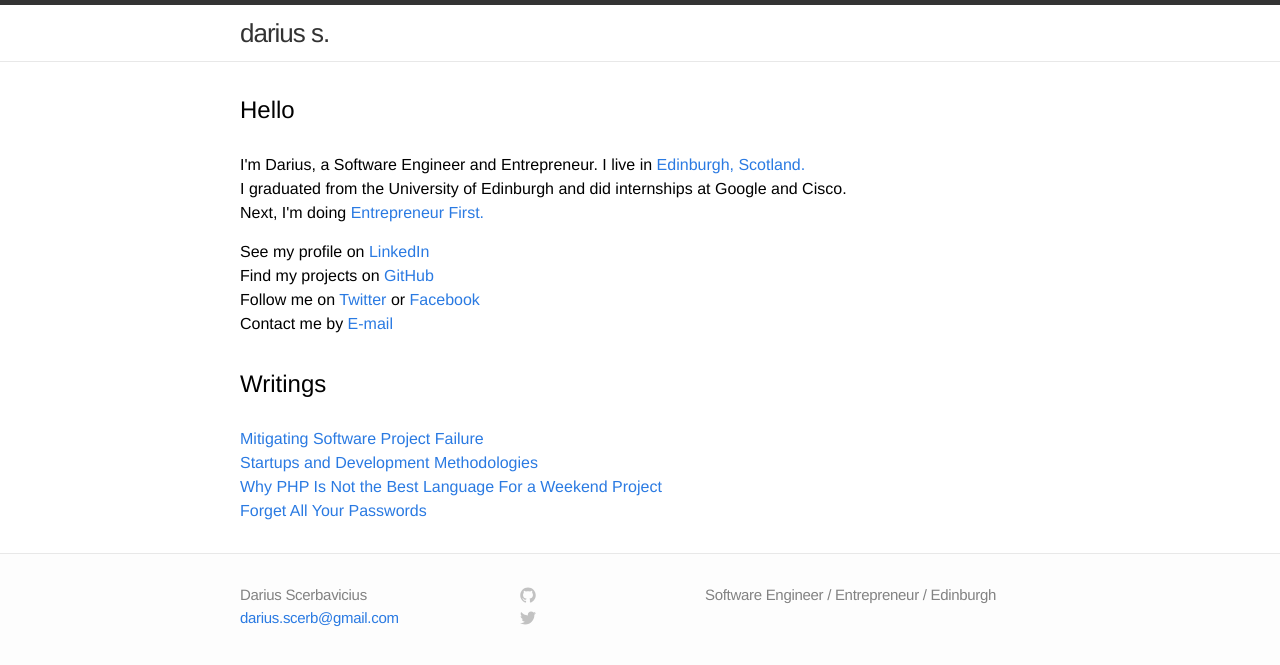
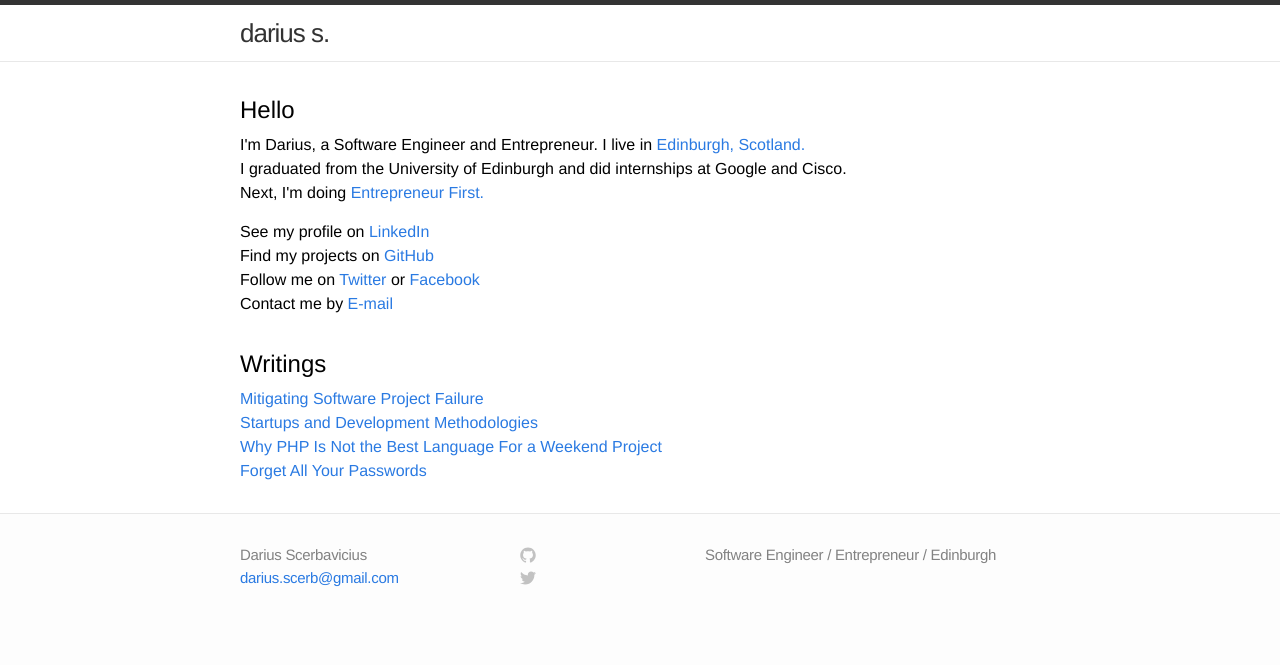
Before and after one commit to darka/dariuss.net, a Jekyll site: the page built from index.html, in a window 1280 px wide. Shown: the top 665 px of the page. Built offline with Jekyll 4.4.1, drawn with Linux system fonts in a browser that asks for light colours.

Commit message:
Lowered h1 margin-bottom.

```diff
--- a/css/main.css
+++ b/css/main.css
@@ -147,7 +147,7 @@ a:visited { color: #205caa; }
 /* ----------------------------------------------------------*/
 
 .home h1 {
-  margin-bottom: 25px;
+  margin-bottom: 5px;
 }
 
 .posts { list-style-type: none; }
```
